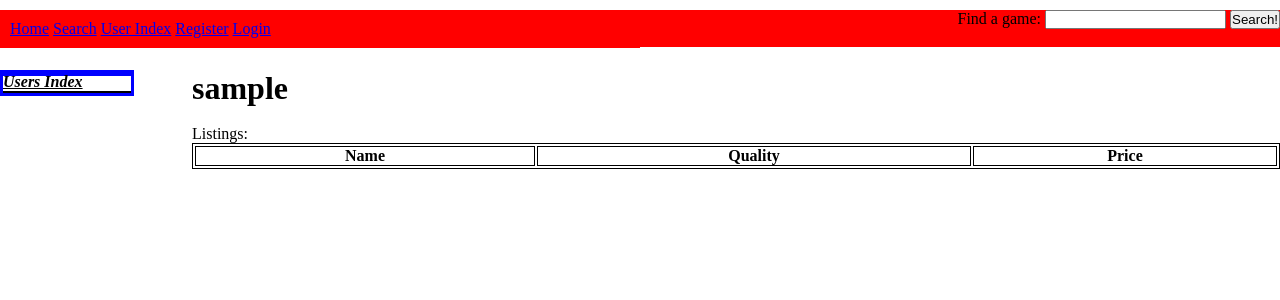
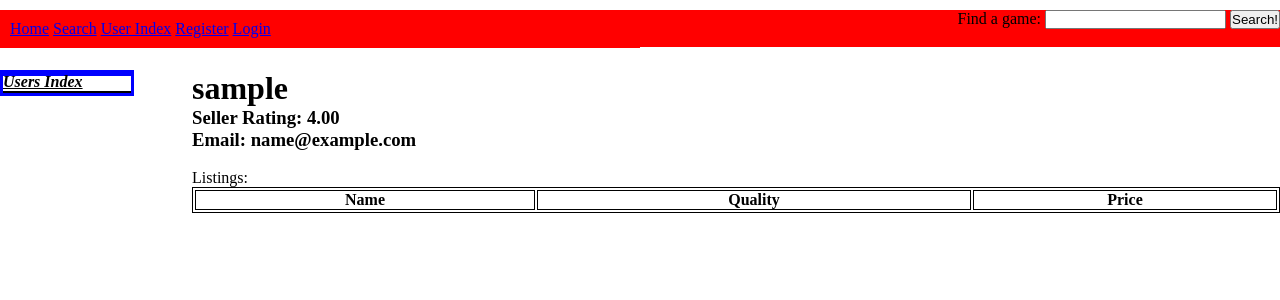
Before and after one commit to JimUpdike/PreownedFun, a PHP site: the page made by profile.php in a window 1280 px wide. Shown: the top 300 px of the page. Run offline with PHP 8.4, Linux system fonts and the light colour scheme; data comes from the database, SQL or seed files in the repository; tables that the repository leaves empty hold one stand-in row (values such as "Sample post"); lists and menus that the app fills with data are empty.

Commit message:
Fixed user list, temporarily removed profiles.

```diff
--- a/profile.php
+++ b/profile.php
@@ -19,11 +19,17 @@
 <div id="right">
 <h1><?php echo "$name" ?></h1>
 	<?php
-	$query2 = "SELECT * FROM userRep WHERE username = '$name'";
+	$query2 = "SELECT * FROM users WHERE username = '$name'";
 	$result2 = mysqli_query($db, $query2) or die("Error Querying Database");
 	while($row2 = mysqli_fetch_array($result2)){
 		$rating = $row2['rating'];
+		if ($rating == -1.00){
+			$rating = 'This user has not been rated.';
+		}
+		$email = $row2['email'];
+		$user_id = $row2['user_id'];
 		echo "<h3>Seller Rating: $rating</h3>";
+		echo "<h3>Email: $email</h3>";
 	}
 
 	?>
@@ -31,15 +37,15 @@
 	<table class="displayTable">
 	<tr><th> Name </th><th> Quality </th><th> Price </th></tr>
 	<?php
-	$query = "SELECT * FROM currentPostings INNER JOIN userRep ON userRep.username = '$name' AND currentPostings.seller_id = userRep.id";
-	$result = mysqli_query($db, $query) or die("Error Querying Database");
-	while($row = mysqli_fetch_array($result)) {
-		$name = $row['gameName'];
-		$cond = $row['cond'];
-		$price = $row['price'];
-		$id = $row['post_id'];
-		echo "<tr><td><a href='gamepost.php?id=$id'>$name<a></td><td>$cond</td><td>$price</td></tr>\n";
-	}
+#	$query = "SELECT * FROM for_sale INNER JOIN game_info ON for_sale.seller_id = '$user_id'";
+#	$result = mysqli_query($db, $query) or die("Error Querying Database");
+#	while($row = mysqli_fetch_array($result)) {
+#		$name = $row['title'];
+#		$cond = $row['cond'];
+#		$price = $row['price'];
+#		$id = $row['post_id'];
+#		echo "<tr><td><a href='gamepost.php?id=$id'>$name<a></td><td>$cond</td><td>$price</td></tr>\n";
+#	}
 
 	mysqli_close($db);
 	?>
```
